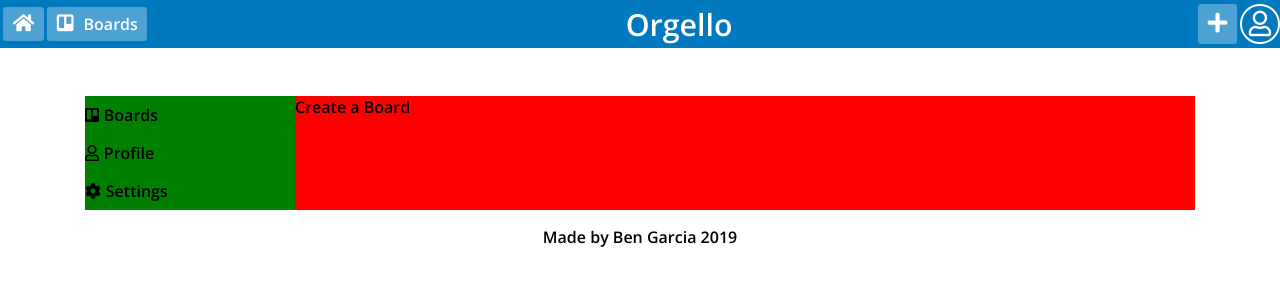
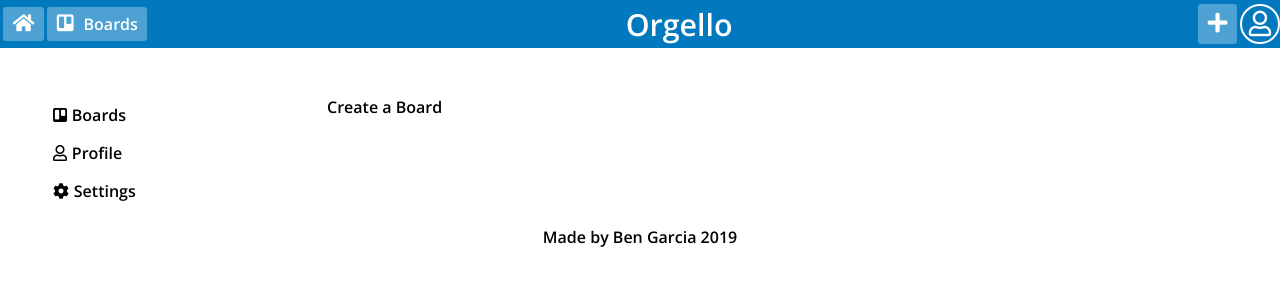
Before and after one commit to ben-garcia/orgello, a React app in the folder client/: page /1/dashboard in a window 1280 px wide. Shown: the top 300 px of the page. Built offline with nearby package versions, Linux system fonts and the light colour scheme.

Commit message:
removed 'background-color' from Dashboard styles

```diff
--- a/client/src/components/Dashboard/Dashboard.scss
+++ b/client/src/components/Dashboard/Dashboard.scss
@@ -17,7 +17,6 @@
   }
 
   &__inner {
-    background-color: green;
   }
 
   &__link {
@@ -27,7 +26,7 @@
 
   .boards {
     width: 900px;
-    background-color: red;
+    margin-left: 4rem;
 
     &__inner {
       list-style: none;
```
